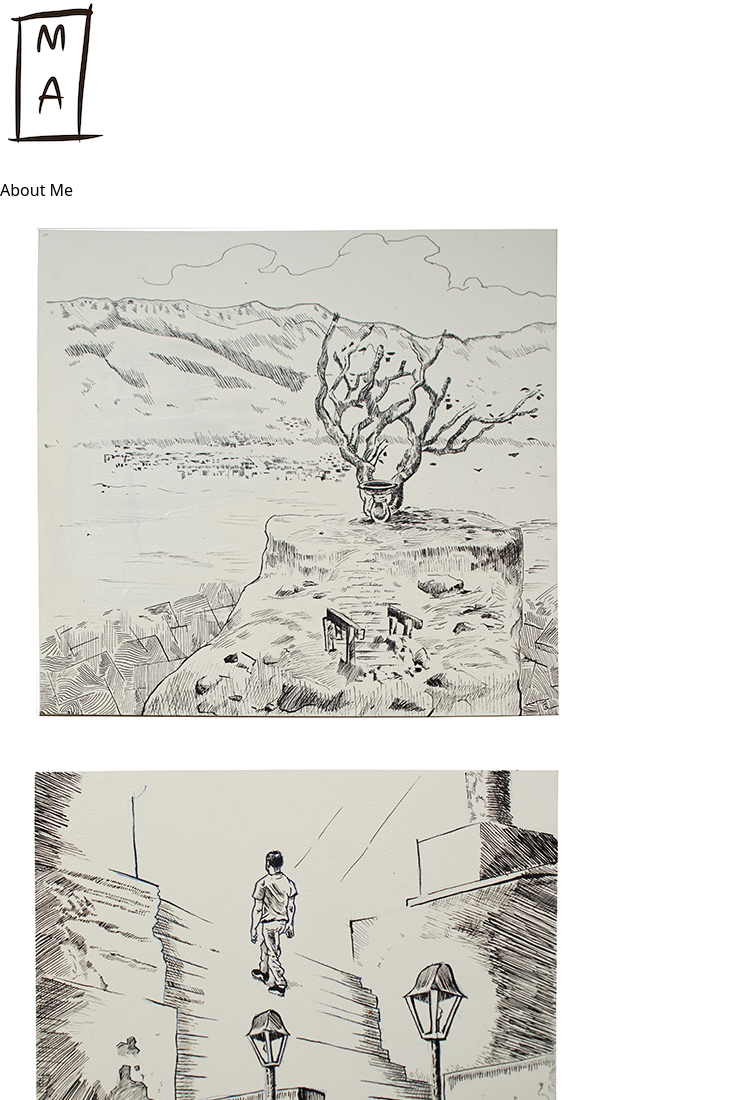
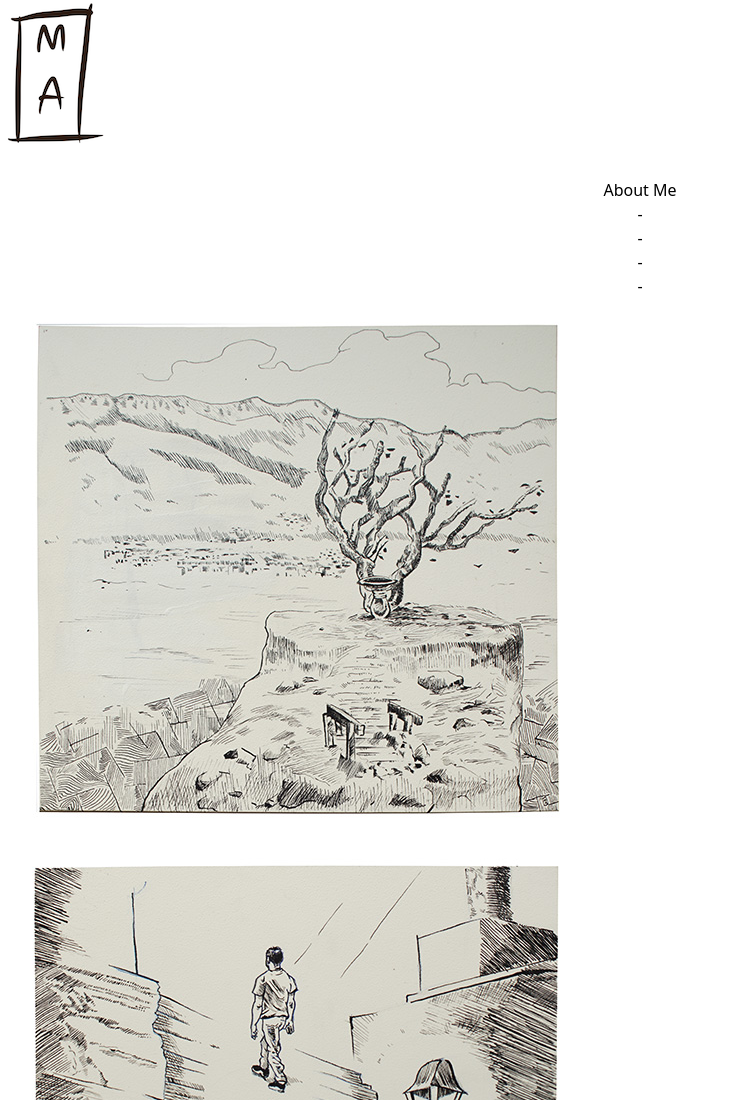
Before and after one commit to spatulalad/my-pwp-spatulalad, a website with bundled scripts: page index.html in a window 1280 px wide. Shown: the top 1100 px of the page, without its empty margins (0-739 px from the left). Built offline with nearby package versions, Linux system fonts and the light colour scheme.

```diff
--- a/index.html
+++ b/index.html
@@ -12,8 +12,12 @@
     <img alt="A box with the letters M and A in it" src="./images/signature.png"/>
 </div>
     <br>
-<div id="about-me" class="container">
+<div id="about-me" class="container text-center bold">
     About Me
+    <p>-</p>
+    <p>-</p>
+    <p>-</p>
+    <p>-</p>
 </div>
 
 <!-- Masonry Gallery from Flowbite -->
--- a/style.css
+++ /dev/null
@@ -1,14 +0,0 @@
-
-.container {
-    display: flex;
-    align-items: center;
-    justify-content: center;
-}
-
-.about-me {
-}
-
-
-.gallery {
-
-}
```
